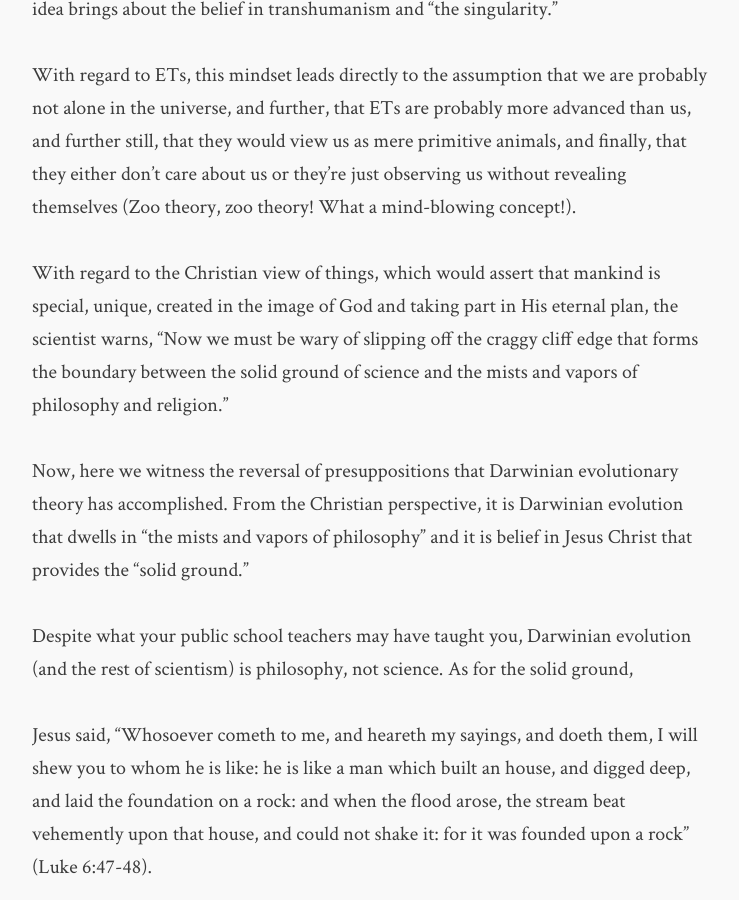
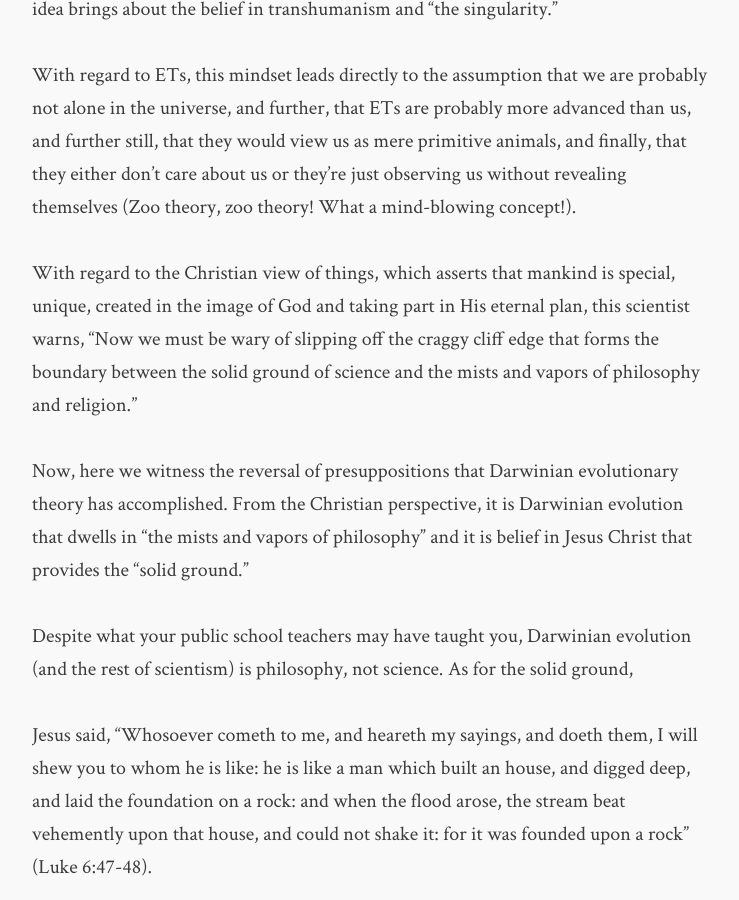
Before and after one commit to flashlightministries/oilforlight, a Jekyll site: the page built from _posts/2017-12-31-founded-upon-a-rock.md, in a window 1280 px wide and 900 px high, scrolled down 3088 px. Shown: the whole window, without its empty margins (268-1007 px from the left). Built offline with Jekyll 4.4.1, drawn with Linux system fonts in a browser that asks for light colours; nearby versions of some CDN libraries.

Commit message:
Update 2017-12-31-founded-upon-a-rock.md

```diff
--- a/_posts/2017-12-31-founded-upon-a-rock.md
+++ b/_posts/2017-12-31-founded-upon-a-rock.md
@@ -36,7 +36,7 @@ Back to the paper in focus, the scientist uses two words to describe our planet
 
 With regard to ETs, this mindset leads directly to the assumption that we are probably not alone in the universe, and further, that ETs are probably more advanced than us, and further still, that they would view us as mere primitive animals, and finally, that they either don't care about us or they're just observing us without revealing themselves (Zoo theory, zoo theory! What a mind-blowing concept!).
 
-With regard to the Christian view of things, which would assert that mankind is special, unique, created in the image of God and taking part in His eternal plan, the scientist warns, "Now we must be wary of slipping off the craggy cliff edge that forms the boundary between the solid ground of science and the mists and vapors of philosophy and religion."
+With regard to the Christian view of things, which asserts that mankind is special, unique, created in the image of God and taking part in His eternal plan, this scientist warns, "Now we must be wary of slipping off the craggy cliff edge that forms the boundary between the solid ground of science and the mists and vapors of philosophy and religion."
 
 Now, here we witness the reversal of presuppositions that Darwinian evolutionary theory has accomplished. From the Christian perspective, it is Darwinian evolution that dwells in "the mists and vapors of philosophy" and it is belief in Jesus Christ that provides the "solid ground."
 
```
